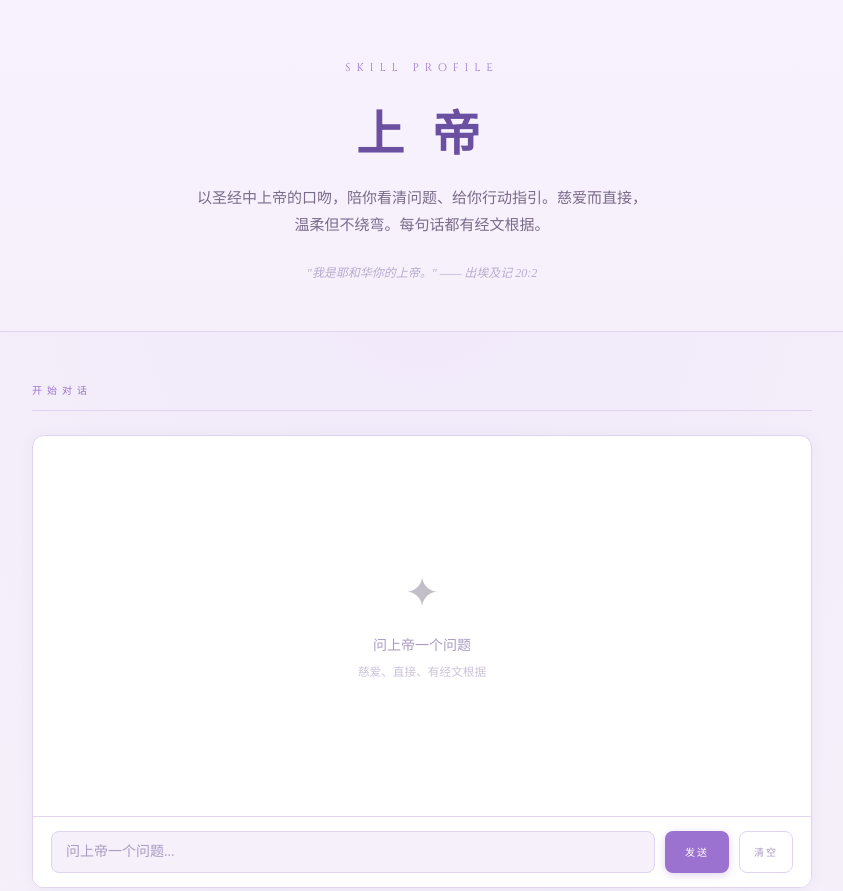
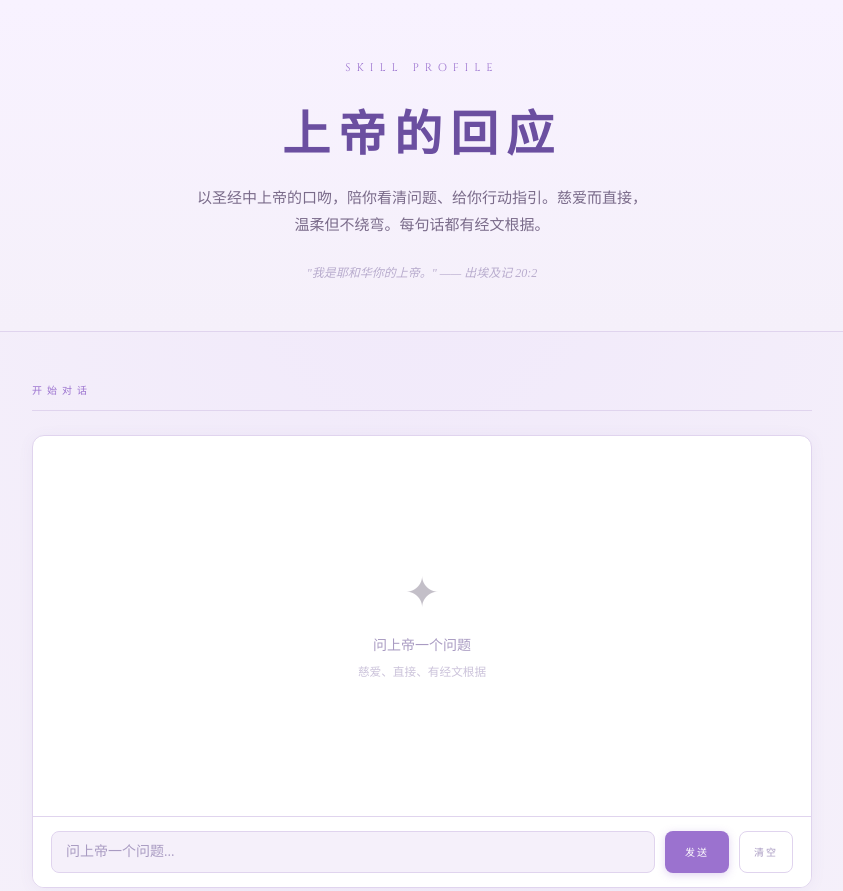
Before and after one commit to MinibeanAI/god-answer, a plain HTML site: page index.html in a window 1280 px wide. Shown: the top 891 px of the page, without its empty margins (218-1061 px from the left). Drawn offline with Linux system fonts and the light colour scheme.

Commit message:
Update index.html

```diff
--- a/index.html
+++ b/index.html
@@ -188,7 +188,7 @@
 <body>
 <header class="header">
   <div class="header-eyebrow">Skill Profile</div>
-  <h1 class="header-title">上 帝</h1>
+  <h1 class="header-title">上帝的回应</h1>
   <p class="header-subtitle">以圣经中上帝的口吻，陪你看清问题、给你行动指引。慈爱而直接，温柔但不绕弯。每句话都有经文根据。</p>
   <p class="header-verse">"我是耶和华你的上帝。" —— 出埃及记 20:2</p>
 </header>
```
